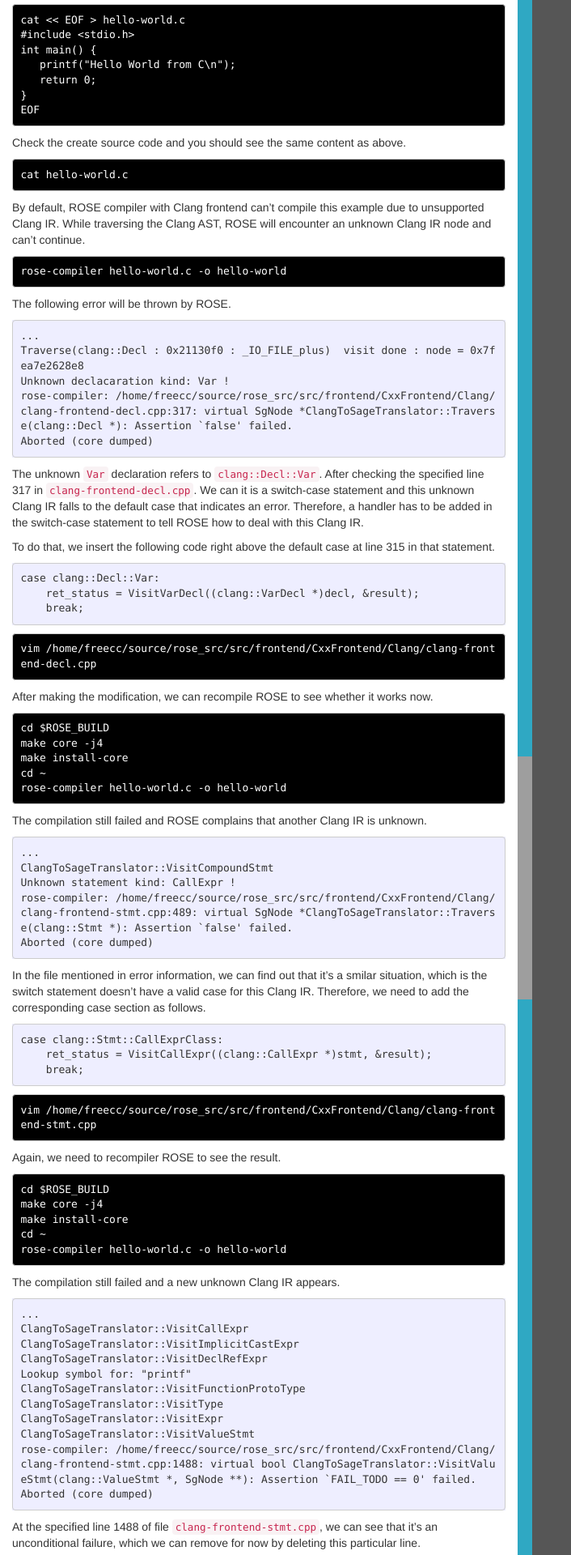
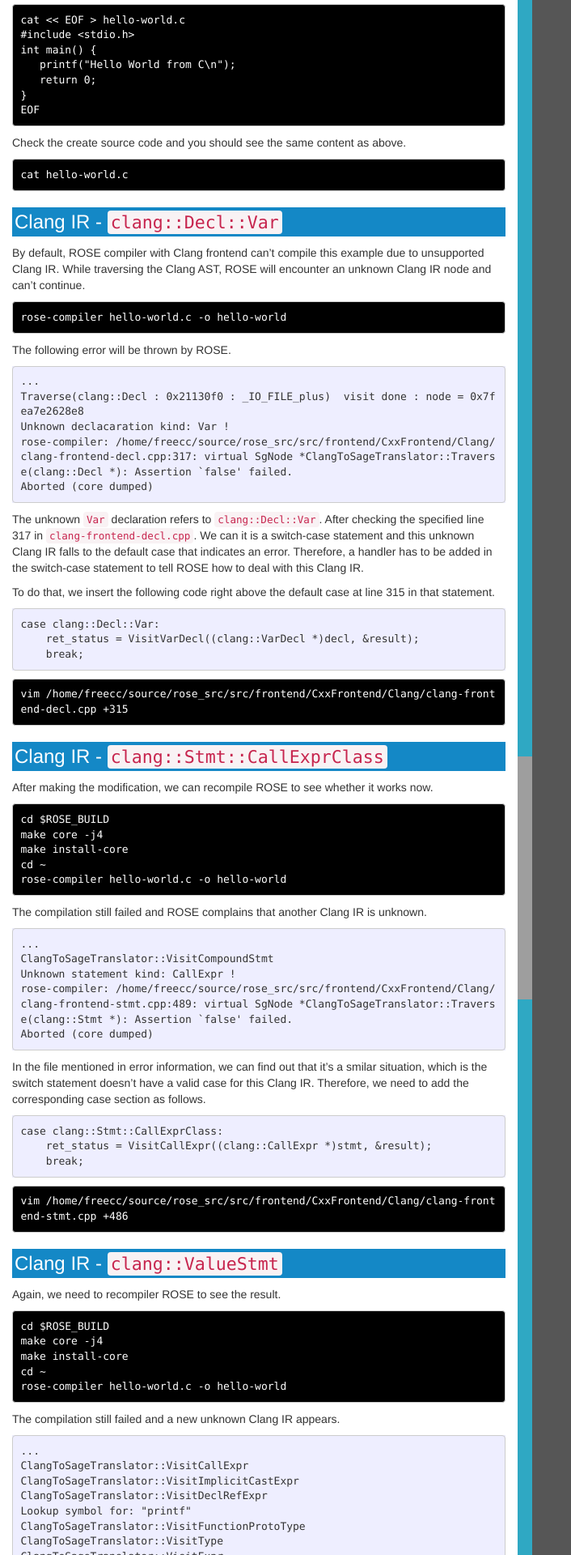
Before and after one commit to freeCompilerCamp/freecompilercamp.github.io, a Jekyll site: the page built from _posts/2020-07-15-add-clang-ir-rose.markdown, in a window 1280 px wide. Shown: the part 711-2631 px from the top of the page at 81% size, without its empty margins (0-706 px from the left). Built offline with Jekyll 4.4.1, drawn with Linux system fonts in a browser that asks for light colours; nearby versions of some CDN libraries; some of the changed text lies outside the part shown; grey boxes are pictures that could not be loaded.

Commit message:
Update 2020-07-15-add-clang-ir-rose.markdown

````diff
--- a/_posts/2020-07-15-add-clang-ir-rose.markdown
+++ b/_posts/2020-07-15-add-clang-ir-rose.markdown
@@ -48,6 +48,9 @@
 cat hello-world.c
 ```
 
+### Clang IR - `clang::Decl::Var`
+
+
 By default, ROSE compiler with Clang frontend can't compile this example due to unsupported Clang IR. While traversing the Clang AST, ROSE will encounter an unknown Clang IR node and can't continue.
 
 ```.term1
@@ -75,9 +78,10 @@
 ```
 
 ```.term1
-vim /home/freecc/source/rose_src/src/frontend/CxxFrontend/Clang/clang-frontend-decl.cpp
+vim /home/freecc/source/rose_src/src/frontend/CxxFrontend/Clang/clang-frontend-decl.cpp +315
 ```
 
+### Clang IR - `clang::Stmt::CallExprClass`
 
 After making the modification, we can recompile ROSE to see whether it works now.
 
@@ -109,8 +113,10 @@
 ```
 
 ```.term1
-vim /home/freecc/source/rose_src/src/frontend/CxxFrontend/Clang/clang-frontend-stmt.cpp
+vim /home/freecc/source/rose_src/src/frontend/CxxFrontend/Clang/clang-frontend-stmt.cpp +486
 ```
+
+### Clang IR - `clang::ValueStmt`
 
 Again, we need to recompiler ROSE to see the result.
 
@@ -143,6 +149,12 @@
 ```
 ROSE_ASSERT(FAIL_TODO == 0); // TODO
 ```
+
+```.term1
+vim /home/freecc/source/rose_src/src/frontend/CxxFrontend/Clang/clang-frontend-stmt.cpp +1488
+```
+
+### Result
 
 Now let's compile ROSE the third time.
 
````
